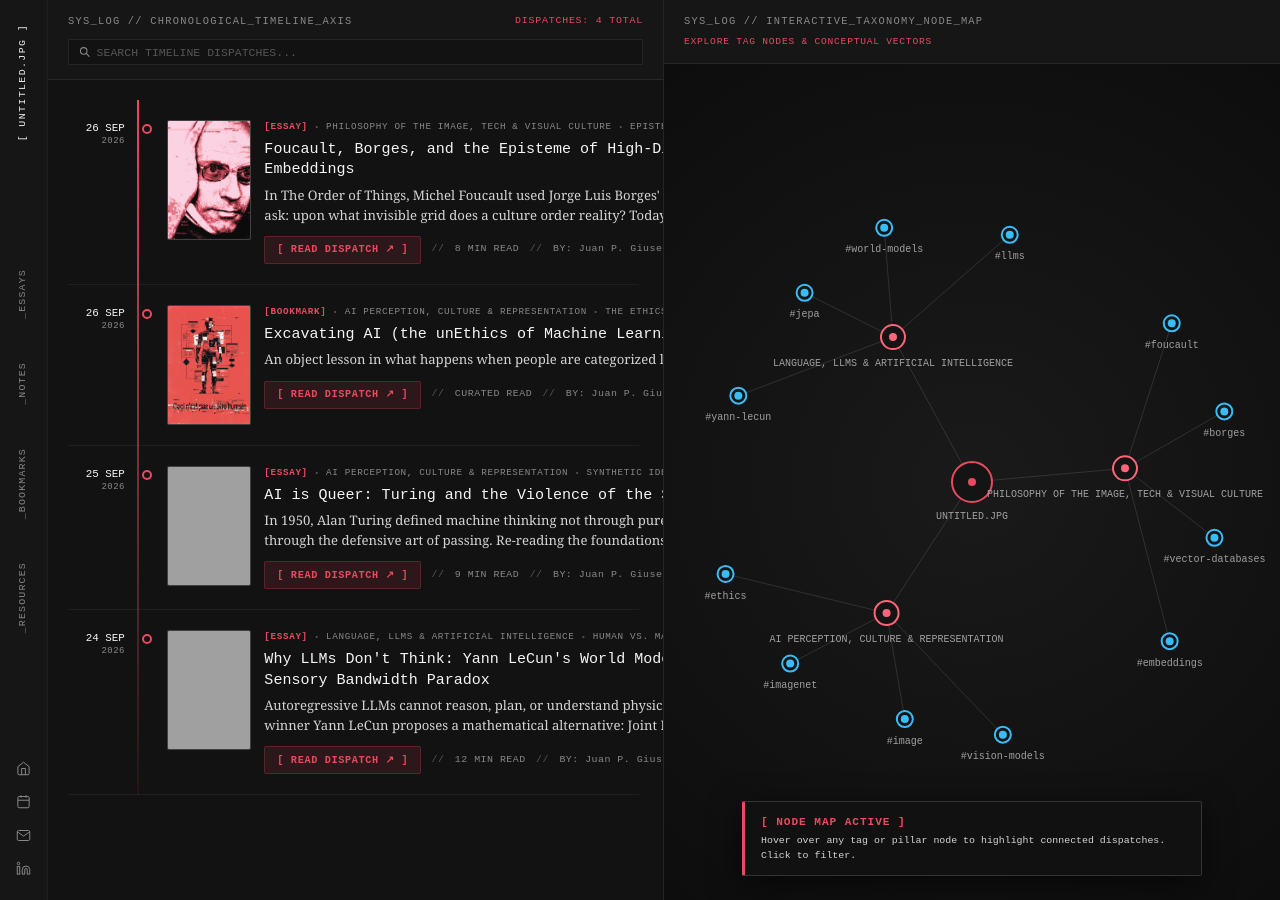
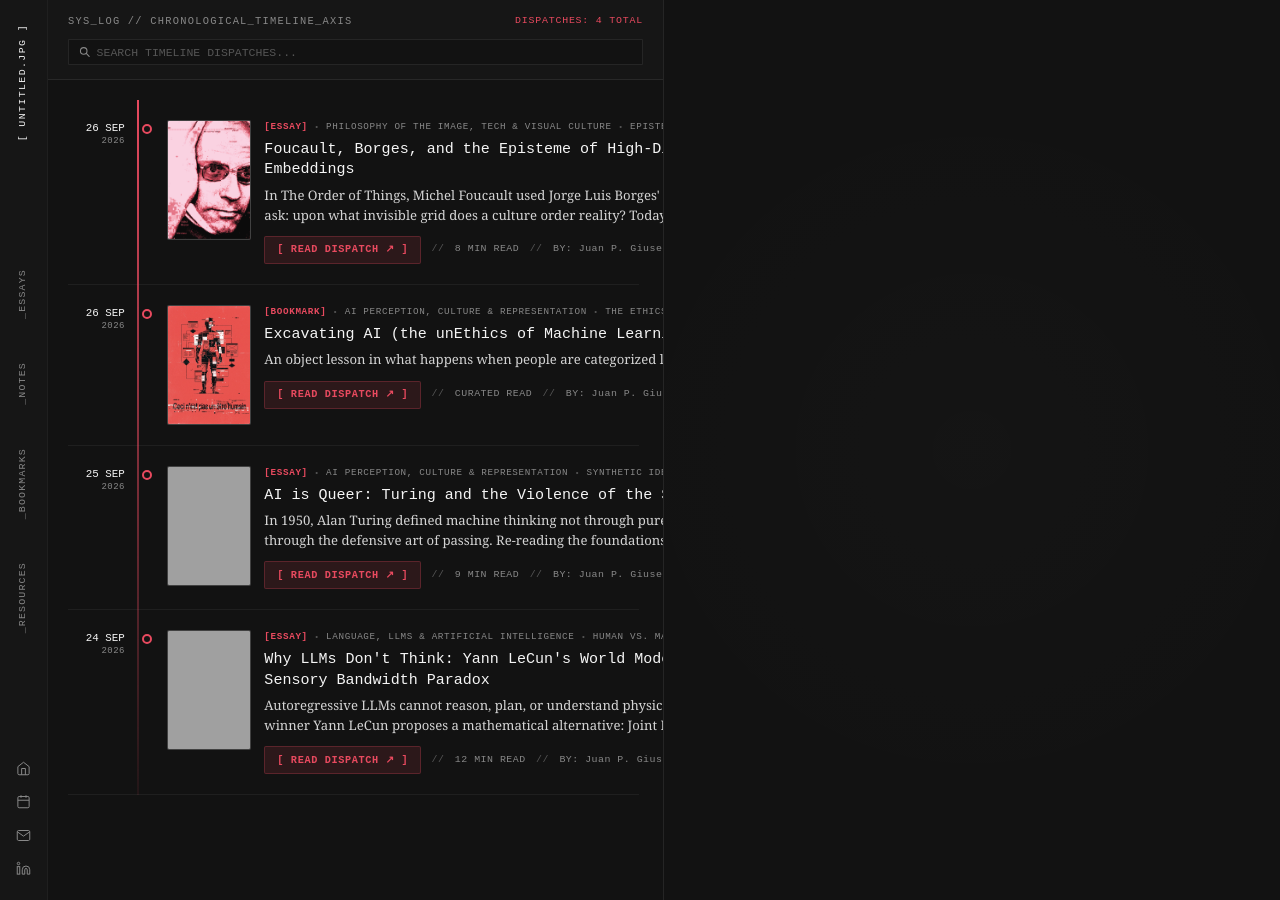
Before and after one commit to mynameisjpg/mynameisjpg, a Jekyll site: the page archive.html, which Jekyll copies as it is, in a window 1280 px wide, cut to the strip 0-900 px from the top of the page. Built offline with Jekyll 4.4.1, drawn with Linux system fonts in a browser that asks for light colours; some web fonts are replaced; grey boxes are pictures that could not be loaded.

Commit message:
Realign timeline shell with 100% width calc, center timeline container, and clear right panel

```diff
--- a/archive.html
+++ b/archive.html
@@ -63,6 +63,7 @@
     <!-- LEFT 50%: TIMELINE STRATIGRAPHY AXIS -->
     <section class="timeline-column" aria-label="Chronological Timeline">
       <div class="timeline-header-group">
+        <div class="timeline-header-content">
           <div class="timeline-header-top">
             <span class="timeline-legend">SYS_LOG // CHRONOLOGICAL_TIMELINE_AXIS</span>
             <span class="timeline-active-filter" id="timeline-active-filter-label">DISPATCHES: LOADING...</span>
@@ -77,32 +78,17 @@
             </div>
           </div>
         </div>
+      </div>
 
       <div class="timeline-scroll-container" id="timeline-list-container">
         <!-- Rendered dynamically by js/archive.js -->
       </div>
     </section>
 
-    <!-- RIGHT 50%: INTERACTIVE TAG & PILLAR NODE MAP -->
-    <section class="nodemap-column" aria-label="Interactive Taxonomy Node Map">
-      <div class="nodemap-header-group">
-        <div class="nodemap-header-top">
-          <span class="nodemap-legend">SYS_LOG // INTERACTIVE_TAXONOMY_NODE_MAP</span>
-          <button type="button" id="clear-node-filter-btn" class="timeline-read-btn" style="display: none;">[ CLEAR NODE FILTER ]</button>
-        </div>
-        <div class="nodemap-subtitle">
-          <span id="nodemap-status-label">EXPLORE TAG NODES & CONCEPTUAL VECTORS</span>
-        </div>
-      </div>
-
-      <div class="nodemap-canvas-wrapper" id="nodemap-canvas-wrapper">
-        <canvas id="nodemap-canvas"></canvas>
-
-        <!-- Interactive Inspection Dock at Bottom -->
-        <div class="nodemap-hover-dock" id="nodemap-hover-dock">
-          <div class="dock-node-title" id="dock-node-title">[ NODE MAP ACTIVE ]</div>
-          <div class="dock-node-desc" id="dock-node-desc">Hover over any tag or pillar node to highlight connected dispatches. Click to filter.</div>
-        </div>
+    <!-- RIGHT 50%: EMPTY PANEL (CLEARED FOR FUTURE NODE MAP) -->
+    <section class="archive-right-panel" aria-label="Archive Detail Panel">
+      <div class="empty-panel-container">
+        <!-- Kept clean and empty as requested -->
       </div>
     </section>
   </main>
--- a/css/components/archive.css
+++ b/css/components/archive.css
@@ -1,20 +1,21 @@
 /* ==============================================================================
-   UNTITLED.JPG — ARCHIVE COMPONENT STYLESHEET (ITERATION 4 - NODE MAP & POLISH)
+   UNTITLED.JPG — ARCHIVE COMPONENT STYLESHEET (ITERATION 5 - CENTERED TIMELINE)
    Supports 50-50 Split Layout:
-   - Offset by 48px sidebar rail
-   - Left 50%: Compact Timeline Axis with 120px height thumbnails and inline metadata
-   - Right 50%: Interactive Taxonomy Node Map canvas
+   - Offset by 48px sidebar rail without horizontal scroll overflow
+   - Left 50%: Centered Timeline Axis with 120px height thumbnails and inline metadata
+   - Right 50%: Clean empty panel container for future node map integration
    ============================================================================== */
 
-/* Main Archive Shell Layout */
+/* Main Archive Shell Layout: Use width: calc(100% - 48px) to prevent horizontal scroll */
 .archive-split-shell {
   margin-left: var(--sidebar-width, 48px);
-  width: calc(100vw - var(--sidebar-width, 48px));
+  width: calc(100% - var(--sidebar-width, 48px));
   height: 100vh;
   display: grid;
   grid-template-columns: 1fr 1fr;
   overflow: hidden;
   background-color: var(--neutral-bg, #121212);
+  flex: 1;
 }
 
 /* ==============================================================================
@@ -34,10 +35,17 @@
   padding: 0.85rem 1.25rem;
   border-bottom: 1px solid var(--border-subtle, rgba(255, 255, 255, 0.08));
   background-color: var(--neutral-surface, #161616);
+  z-index: 10;
+  width: 100%;
+}
+
+.timeline-header-content {
+  max-width: 580px;
+  margin: 0 auto;
+  width: 100%;
   display: flex;
   flex-direction: column;
   gap: 0.65rem;
-  z-index: 10;
 }
 
 .timeline-header-top {
@@ -98,15 +106,16 @@
   padding: 1.25rem 1.5rem 3rem 1.25rem;
   position: relative;
   scroll-behavior: smooth;
+  width: 100%;
 }
 
-/* Vertical Timeline Spine Line & List */
+/* Vertical Timeline Spine Line & List - Centered nicely inside 50% left column */
 .timeline-list {
   position: relative;
   list-style: none;
   padding: 0;
   margin: 0 auto;
-  max-width: 640px;
+  max-width: 580px;
   width: 100%;
 }
 
@@ -355,101 +364,27 @@
 
 
 /* ==============================================================================
-   RIGHT COLUMN: INTERACTIVE TAXONOMY NODE MAP
+   RIGHT COLUMN: CLEAN EMPTY PANEL (RESERVED FOR FUTURE USE)
    ============================================================================== */
-.nodemap-column {
+.archive-right-panel {
   display: flex;
   flex-direction: column;
   height: 100vh;
   width: 100%;
-  background-color: var(--bg-deep, #121212);
-  color: #FFFFFF;
+  background-color: var(--neutral-bg, #121212);
+  color: var(--text-muted, #888888);
   overflow: hidden;
   position: relative;
 }
 
-.nodemap-header-group {
-  padding: 0.85rem 1.25rem;
-  border-bottom: 1px solid var(--border-subtle, rgba(255, 255, 255, 0.08));
-  background-color: var(--neutral-surface, #161616);
-  display: flex;
-  flex-direction: column;
-  gap: 0.4rem;
-  z-index: 10;
-  flex-shrink: 0;
-}
-
-.nodemap-header-top {
-  display: flex;
-  justify-content: space-between;
-  align-items: center;
-}
-
-.nodemap-legend {
-  font-family: var(--font-mono, 'Azeret Mono', monospace);
-  font-size: 0.65rem;
-  letter-spacing: 0.12em;
-  color: var(--text-muted, #888888);
-  text-transform: uppercase;
-}
-
-.nodemap-subtitle {
-  font-family: var(--font-mono, 'Azeret Mono', monospace);
-  font-size: 0.6rem;
-  color: var(--primary, #E84A5F);
-  letter-spacing: 0.08em;
-}
-
-.nodemap-canvas-wrapper {
-  position: relative;
+.empty-panel-container {
   flex: 1;
   width: 100%;
   height: 100%;
-  overflow: hidden;
-  background: radial-gradient(circle at center, #1a1a1a 0%, #0d0d0d 100%);
-}
-
-#nodemap-canvas {
-  width: 100%;
-  height: 100%;
-  display: block;
-}
-
-.nodemap-hover-dock {
-  position: absolute;
-  bottom: 1.5rem;
-  left: 50%;
-  transform: translateX(-50%);
-  width: calc(100% - 3rem);
-  max-width: 460px;
-  background: rgba(18, 18, 18, 0.92);
-  backdrop-filter: blur(12px);
-  border: 1px solid rgba(255, 255, 255, 0.15);
-  border-left: 3px solid var(--primary, #E84A5F);
-  border-radius: var(--rounded-sm, 2px);
-  padding: 0.75rem 1rem;
   display: flex;
-  flex-direction: column;
-  gap: 0.25rem;
-  z-index: 20;
-  box-shadow: 0 8px 32px rgba(0, 0, 0, 0.6);
-  transition: all 0.2s ease;
-}
-
-.dock-node-title {
-  font-family: var(--font-mono, 'Azeret Mono', monospace);
-  font-size: 0.7rem;
-  font-weight: 600;
-  color: var(--primary, #E84A5F);
-  letter-spacing: 0.08em;
-  text-transform: uppercase;
-}
-
-.dock-node-desc {
-  font-family: var(--font-mono, 'Azeret Mono', monospace);
-  font-size: 0.62rem;
-  color: var(--text-body, #CCCCCC);
-  line-height: 1.45;
+  align-items: center;
+  justify-content: center;
+  background: radial-gradient(circle at center, rgba(255, 255, 255, 0.012) 0%, transparent 70%);
 }
 
 /* Responsive Stacking for Mobile/Tablet */
@@ -462,7 +397,7 @@
     overflow-y: auto;
   }
   .timeline-column,
-  .nodemap-column {
+  .archive-right-panel {
     height: auto;
     min-height: 100vh;
   }
--- a/js/archive.js
+++ b/js/archive.js
@@ -1,23 +1,14 @@
 /* ==============================================================================
    UNTITLED.JPG — CHRONOLOGICAL ARCHIVE ENGINE (js/archive.js)
    Handles:
-   1. Left 50% Timeline Axis with polished 120px thumbnails & text metadata
-   2. Right 50% Interactive Taxonomy Node Map canvas
+   - Left 50% Timeline Axis with 120px thumbnails & text metadata
+   - Right 50% Empty Panel (Cleared for future iteration)
    ============================================================================== */
 
 let ARCHIVE_POSTS = [];
 let filteredTimelinePosts = [];
 let activeFormatFilter = "all";
-let activeTagFilter = null;
 let searchQuery = "";
-
-// Node Map Canvas State
-let canvas, ctx;
-let nodes = [];
-let connections = [];
-let hoveredNode = null;
-let activeNodeFilter = null;
-let animFrameId = null;
 
 document.addEventListener("DOMContentLoaded", () => {
   initArchiveApp();
@@ -30,7 +21,6 @@ function initArchiveApp() {
 
   fetchArchivePostsJson();
   initArchiveListeners();
-  initNodeMapCanvas();
 }
 
 function ingestArchivePosts(postsArray) {
@@ -52,7 +42,6 @@ function ingestArchivePosts(postsArray) {
   ARCHIVE_POSTS.sort((a, b) => new Date(b.date) - new Date(a.date));
 
   renderTimelineList();
-  buildNodeMapData();
 }
 
 async function fetchArchivePostsJson() {
@@ -92,20 +81,6 @@ function initArchiveListeners() {
       renderTimelineList();
     });
   });
-
-  // Clear Node Filter button
-  const clearNodeBtn = document.getElementById("clear-node-filter-btn");
-  if (clearNodeBtn) {
-    clearNodeBtn.addEventListener("click", () => {
-      activeTagFilter = null;
-      activeNodeFilter = null;
-      clearNodeBtn.style.display = "none";
-      const statusLabel = document.getElementById("nodemap-status-label");
-      if (statusLabel) statusLabel.textContent = "EXPLORE TAG NODES & CONCEPTUAL VECTORS";
-      renderTimelineList();
-      resetNodeHighlights();
-    });
-  }
 }
 
 /**
@@ -122,20 +97,7 @@ function renderTimelineList() {
     const fmt = (post.format || "ESSAY").toLowerCase();
     if (activeFormatFilter !== "all" && fmt !== activeFormatFilter) return false;
 
-    // 2. Tag / Pillar Node Filter
-    if (activeTagFilter) {
-      const tagLower = activeTagFilter.toLowerCase();
-      const pillar = (post.pillar || "").toLowerCase();
-      const subtopic = (post.subtopic || "").toLowerCase();
-      const tags = (post.tags || []).map(t => t.toLowerCase());
-
-      const matchesPillar = pillar === tagLower;
-      const matchesSubtopic = subtopic === tagLower;
-      const matchesTag = tags.includes(tagLower);
-      if (!matchesPillar && !matchesSubtopic && !matchesTag) return false;
-    }
-
-    // 3. Search query
+    // 2. Search query
     if (searchQuery !== "") {
       const title = (post.title || "").toLowerCase();
       const subtitle = (post.subtitle || "").toLowerCase();
@@ -152,7 +114,6 @@ function renderTimelineList() {
   // Update Status Label
   if (filterStatusLabel) {
     let label = `DISPATCHES: ${filteredTimelinePosts.length} TOTAL`;
-    if (activeTagFilter) label += ` // NODE: ${activeTagFilter.toUpperCase()}`;
     if (activeFormatFilter !== "all") label += ` // FORMAT: ${activeFormatFilter.toUpperCase()}`;
     filterStatusLabel.textContent = label;
   }
@@ -237,315 +198,9 @@ function renderTimelineList() {
 
 function clearAllFilters() {
   activeFormatFilter = "all";
-  activeTagFilter = null;
-  activeNodeFilter = null;
   searchQuery = "";
   const searchInput = document.getElementById("archive-search-input");
   if (searchInput) searchInput.value = "";
-  const clearNodeBtn = document.getElementById("clear-node-filter-btn");
-  if (clearNodeBtn) clearNodeBtn.style.display = "none";
   document.querySelectorAll("#category-filter-nav .nav-link-item").forEach(l => l.classList.remove("active"));
-  const statusLabel = document.getElementById("nodemap-status-label");
-  if (statusLabel) statusLabel.textContent = "EXPLORE TAG NODES & CONCEPTUAL VECTORS";
-  renderTimelineList();
-  resetNodeHighlights();
-}
-
-/**
- * ==============================================================================
- * RIGHT COLUMN: INTERACTIVE TAXONOMY NODE MAP ENGINE
- * ==============================================================================
- */
-
-function initNodeMapCanvas() {
-  canvas = document.getElementById("nodemap-canvas");
-  const wrapper = document.getElementById("nodemap-canvas-wrapper");
-  if (!canvas || !wrapper) return;
-
-  ctx = canvas.getContext("2d");
-
-  function resizeCanvas() {
-    canvas.width = wrapper.clientWidth;
-    canvas.height = wrapper.clientHeight;
-  }
-
-  resizeCanvas();
-  window.addEventListener("resize", resizeCanvas);
-
-  // Canvas Interactions: Hover & Click
-  canvas.addEventListener("mousemove", handleCanvasMouseMove);
-  canvas.addEventListener("click", handleCanvasClick);
-  canvas.addEventListener("mouseleave", handleCanvasMouseLeave);
-
-  startNodeAnimationLoop();
-}
-
-function buildNodeMapData() {
-  if (!canvas) return;
-
-  const w = canvas.width || 500;
-  const h = canvas.height || 500;
-  const cx = w / 2;
-  const cy = h / 2;
-
-  nodes = [];
-  connections = [];
-
-  // Core Central Root Node
-  const rootNode = {
-    id: "root",
-    label: "UNTITLED.JPG",
-    type: "root",
-    x: cx,
-    y: cy,
-    vx: 0,
-    vy: 0,
-    radius: 20,
-    color: "#E84A5F",
-    postsCount: ARCHIVE_POSTS.length
-  };
-  nodes.push(rootNode);
-
-  // Extract Unique Pillars
-  const pillarMap = {};
-  ARCHIVE_POSTS.forEach(p => {
-    const pil = p.pillar || "GENERAL";
-    if (!pillarMap[pil]) pillarMap[pil] = [];
-    pillarMap[pil].push(p);
-  });
-
-  const pillarKeys = Object.keys(pillarMap);
-  const pillarCount = pillarKeys.length;
-
-  pillarKeys.forEach((pilName, idx) => {
-    const angle = (idx / pillarCount) * Math.PI * 2;
-    const distance = Math.min(w, h) * 0.26;
-    const px = cx + Math.cos(angle) * distance;
-    const py = cy + Math.sin(angle) * distance;
-
-    const pillarNode = {
-      id: `pillar_${idx}`,
-      label: pilName,
-      type: "pillar",
-      x: px,
-      y: py,
-      vx: (Math.random() - 0.5) * 0.3,
-      vy: (Math.random() - 0.5) * 0.3,
-      radius: 12,
-      color: "#FF6579",
-      postsCount: pillarMap[pilName].length,
-      postSlugs: pillarMap[pilName].map(p => p.slug)
-    };
-    nodes.push(pillarNode);
-
-    // Connect Root to Pillar
-    connections.push({ from: rootNode, to: pillarNode, weight: 2 });
-
-    // Extract Tags for this pillar
-    const tagSet = new Set();
-    pillarMap[pilName].forEach(p => {
-      if (p.tags && Array.isArray(p.tags)) {
-        p.tags.forEach(t => tagSet.add(t));
-      }
-    });
-
-    const pillarTags = Array.from(tagSet).slice(0, 4);
-    const tagCount = pillarTags.length;
-
-    pillarTags.forEach((tag, tIdx) => {
-      const tagAngle = angle + ((tIdx - (tagCount - 1) / 2) * 0.45);
-      const tagDistance = distance + 95;
-      const tx = cx + Math.cos(tagAngle) * tagDistance;
-      const ty = cy + Math.sin(tagAngle) * tagDistance;
-
-      const tagNode = {
-        id: `tag_${idx}_${tIdx}`,
-        label: `#${tag}`,
-        rawTag: tag,
-        type: "tag",
-        x: tx,
-        y: ty,
-        vx: (Math.random() - 0.5) * 0.4,
-        vy: (Math.random() - 0.5) * 0.4,
-        radius: 8,
-        color: "#38BDF8",
-        postsCount: pillarMap[pilName].filter(p => p.tags && p.tags.includes(tag)).length
-      };
-      nodes.push(tagNode);
-
-      // Connect Pillar to Tag
-      connections.push({ from: pillarNode, to: tagNode, weight: 1 });
-    });
-  });
-}
-
-function startNodeAnimationLoop() {
-  function animate() {
-    if (ctx && canvas) {
-      updatePhysics();
-      drawNodeGraph();
-    }
-    animFrameId = requestAnimationFrame(animate);
-  }
-
-  if (animFrameId) cancelAnimationFrame(animFrameId);
-  animate();
-}
-
-function updatePhysics() {
-  if (!canvas || nodes.length === 0) return;
-
-  const w = canvas.width;
-  const h = canvas.height;
-
-  nodes.forEach(n => {
-    if (n.type === "root") return; // Root stays centered
-
-    n.x += n.vx;
-    n.y += n.vy;
-
-    // Soft bounds bouncing
-    const margin = 40;
-    if (n.x < margin || n.x > w - margin) n.vx *= -1;
-    if (n.y < margin || n.y > h - margin) n.vy *= -1;
-
-    // Slight dampening & subtle floating float
-    n.vx += (Math.random() - 0.5) * 0.02;
-    n.vy += (Math.random() - 0.5) * 0.02;
-    n.vx *= 0.98;
-    n.vy *= 0.98;
-  });
-}
-
-function drawNodeGraph() {
-  ctx.clearRect(0, 0, canvas.width, canvas.height);
-
-  // Draw Lines
-  connections.forEach(conn => {
-    const isHighlighted = (hoveredNode && (conn.from === hoveredNode || conn.to === hoveredNode)) ||
-                          (activeNodeFilter && (conn.from === activeNodeFilter || conn.to === activeNodeFilter));
-
-    ctx.beginPath();
-    ctx.moveTo(conn.from.x, conn.from.y);
-    ctx.lineTo(conn.to.x, conn.to.y);
-    ctx.lineWidth = isHighlighted ? 2.5 : 1;
-    ctx.strokeStyle = isHighlighted ? "rgba(232, 74, 95, 0.85)" : "rgba(255, 255, 255, 0.12)";
-    ctx.stroke();
-  });
-
-  // Draw Nodes
-  nodes.forEach(node => {
-    const isHovered = hoveredNode === node;
-    const isActive = activeNodeFilter === node;
-    const isConnected = hoveredNode && connections.some(c => (c.from === hoveredNode && c.to === node) || (c.to === hoveredNode && c.from === node));
-
-    const r = isHovered || isActive ? node.radius * 1.3 : node.radius;
-
-    // Glow Effect
-    if (isHovered || isActive || isConnected) {
-      ctx.beginPath();
-      ctx.arc(node.x, node.y, r + 8, 0, Math.PI * 2);
-      ctx.fillStyle = node.type === "tag" ? "rgba(56, 189, 248, 0.25)" : "rgba(232, 74, 95, 0.3)";
-      ctx.fill();
-    }
-
-    // Node Circle Outer Border
-    ctx.beginPath();
-    ctx.arc(node.x, node.y, r, 0, Math.PI * 2);
-    ctx.fillStyle = isActive ? "#FFFFFF" : "#141414";
-    ctx.fill();
-    ctx.lineWidth = 2;
-    ctx.strokeStyle = isHovered || isActive ? "#FFFFFF" : node.color;
-    ctx.stroke();
-
-    // Inner Dot
-    ctx.beginPath();
-    ctx.arc(node.x, node.y, 4, 0, Math.PI * 2);
-    ctx.fillStyle = node.color;
-    ctx.fill();
-
-    // Text Label
-    ctx.font = `${isHovered || isActive ? "600" : "400"} 10px 'Azeret Mono', monospace`;
-    ctx.fillStyle = isHovered || isActive ? "#FFFFFF" : (isConnected ? "#D4D4D4" : "#A0A0A0");
-    ctx.textAlign = "center";
-    ctx.textBaseline = "middle";
-    ctx.fillText(node.label, node.x, node.y + r + 14);
-  });
-}
-
-function handleCanvasMouseMove(e) {
-  if (!canvas || nodes.length === 0) return;
-
-  const rect = canvas.getBoundingClientRect();
-  const mx = e.clientX - rect.left;
-  const my = e.clientY - rect.top;
-
-  let found = null;
-  nodes.forEach(n => {
-    const dist = Math.hypot(n.x - mx, n.y - my);
-    if (dist < n.radius + 10) {
-      found = n;
-    }
-  });
-
-  hoveredNode = found;
-  canvas.style.cursor = found ? "pointer" : "default";
-
-  // Update Dock Text
-  const dockTitle = document.getElementById("dock-node-title");
-  const dockDesc = document.getElementById("dock-node-desc");
-
-  if (found && dockTitle && dockDesc) {
-    dockTitle.textContent = `[ NODE: ${found.label} ]`;
-    if (found.type === "root") {
-      dockDesc.textContent = `Central taxonomy core connecting ${ARCHIVE_POSTS.length} dispatches across conceptual pillars.`;
-    } else if (found.type === "pillar") {
-      dockDesc.textContent = `Pillar category with ${found.postsCount} dispatch${found.postsCount > 1 ? 'es' : ''}. Click to filter timeline.`;
-    } else {
-      dockDesc.textContent = `Conceptual tag node with ${found.postsCount} dispatch${found.postsCount > 1 ? 'es' : ''}. Click to filter timeline.`;
-    }
-  } else if (!activeNodeFilter && dockTitle && dockDesc) {
-    dockTitle.textContent = "[ NODE MAP ACTIVE ]";
-    dockDesc.textContent = "Hover over any tag or pillar node to highlight connected dispatches. Click to filter.";
-  }
-}
-
-function handleCanvasClick(e) {
-  if (!hoveredNode) return;
-
-  const clearNodeBtn = document.getElementById("clear-node-filter-btn");
-  const statusLabel = document.getElementById("nodemap-status-label");
-
-  if (activeNodeFilter === hoveredNode) {
-    // Toggle off
-    activeNodeFilter = null;
-    activeTagFilter = null;
-    if (clearNodeBtn) clearNodeBtn.style.display = "none";
-    if (statusLabel) statusLabel.textContent = "EXPLORE TAG NODES & CONCEPTUAL VECTORS";
-  } else {
-    activeNodeFilter = hoveredNode;
-    if (hoveredNode.type === "pillar") {
-      activeTagFilter = hoveredNode.label;
-    } else if (hoveredNode.type === "tag") {
-      activeTagFilter = hoveredNode.rawTag;
-    } else {
-      activeTagFilter = null;
-    }
-
-    if (clearNodeBtn) clearNodeBtn.style.display = "inline-block";
-    if (statusLabel && activeTagFilter) {
-      statusLabel.textContent = `FILTERED BY NODE: ${activeTagFilter.toUpperCase()}`;
-    }
-  }
-
   renderTimelineList();
 }
-
-function handleCanvasMouseLeave() {
-  hoveredNode = null;
-}
-
-function resetNodeHighlights() {
-  activeNodeFilter = null;
-  hoveredNode = null;
-}
```
Lines whose indentation alone changed are shown as unchanged.
